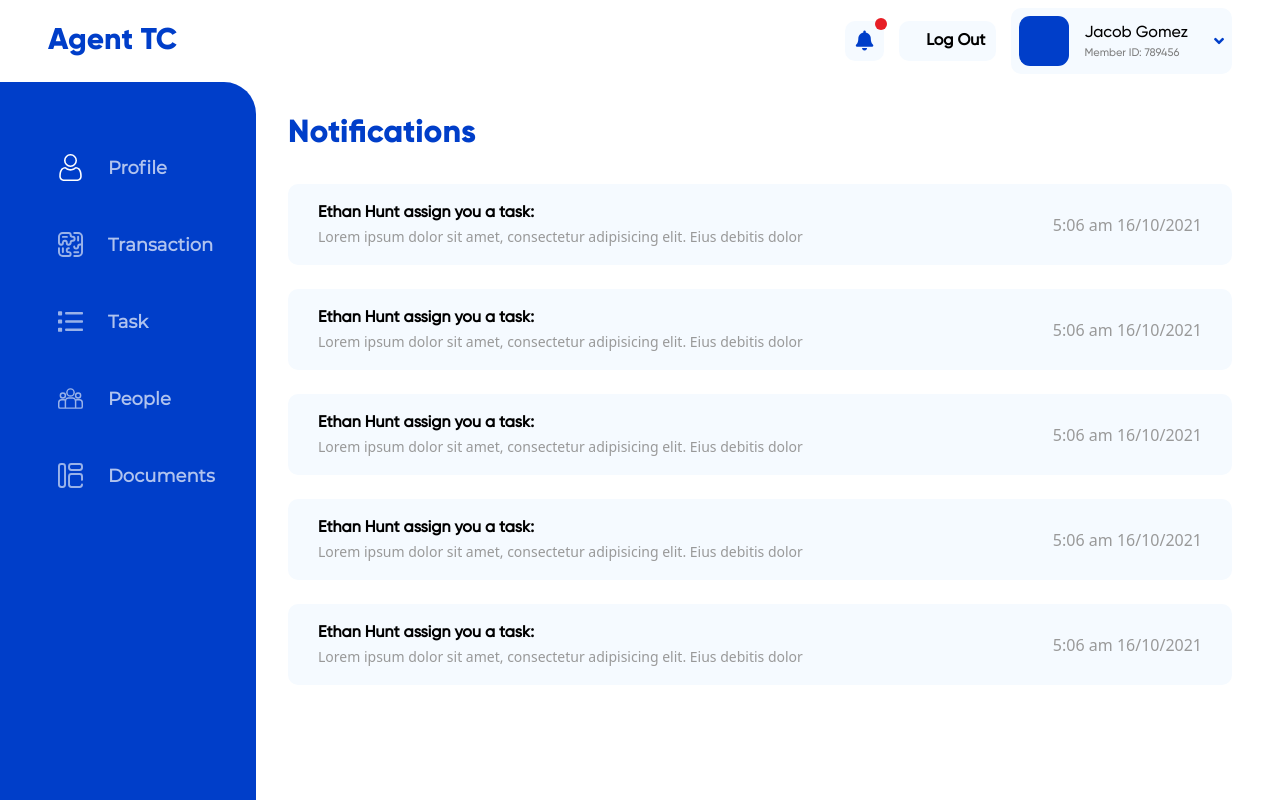
After one commit to NoahConner/TcDashboard, a PHP site: page /notification.php in a window 1280 px wide. The commit adds this page. Run offline with PHP 8.4, Linux system fonts and the light colour scheme; some libraries are stand-ins or nearby versions.

Commit message:
notification-page

```diff
--- a/assets/commons/navbar.php
+++ b/assets/commons/navbar.php
@@ -16,9 +16,11 @@
           <a class="nav-link <?php echo basename($_SERVER['PHP_SELF']) == 'page3.php' ? 'active' : ''; ?>" href="page3.php">page 3</a>
         </li> -->
         <li class="nav-item">
+          <a href="notification.php">
           <div class="notiIco hasBadge">
             <i class="fa fa-bell"></i>
           </div>
+          </a>
         </li>
         <li class="nav-item">
           <div class="notiIco d-flex align-items-center">
--- a/assets/css/submain.css
+++ b/assets/css/submain.css
@@ -1,8 +1,11 @@
 .paxs h6,
-.paxs p{
+.paxs p {
     color: #000;
 }
+
+
 /* css by ahmed */
+
 .nav-pills .nav-link {
     background: #f5faff !important;
     border-radius: 10px !important;
@@ -10,35 +13,67 @@
     padding: 12px 1rem !important;
     text-align: left !important;
     color: #003ec9 !important;
-    font-weight:600;
+    font-weight: 600;
 }
-.check-inp{
-    margin-left:10px;
+
+.check-inp {
+    margin-left: 10px;
 }
-.check-inp h6{
-    font-weight:600;
+
+.check-inp h6 {
+    font-weight: 600;
 }
+
 .cstm-check label,
 .example-det label,
-.example-modal p{
+.example-modal p {
     font-size: 14px;
     font-weight: 600;
     color: #666666;
 }
-.example-det .example-date{
+
+.example-det .example-date {
     margin-left: 15px;
 }
-.modal .cstm-check{
-    background:#F5FAFF;
+
+.modal .cstm-check {
+    background: #F5FAFF;
     border-radius: 15px;
     padding: 0.5rem 1rem;
 }
+
 .modal-header {
     background: #003EC9;
     color: #fff;
 }
 
-.upload-modal .modal-header button{
+.notification-card {
+    background-color: #f5faff;
+    padding: 20px 30px;
+    border-radius: 10px;
+    margin-top: 1.5rem;
+}
+
+.notification-card-text h3 {
+    font-size: 1rem;
+    font-weight: 600 !important;
+    color: #000000 !important;
+}
+
+.notification-card-text h5 {
+    font-size: 14px;
+    margin-bottom: 0%;
+    margin-top: 5px;
+    color: #999999;
+}
+
+.notification-date {
+    color: #999999;
+    font-size: 1rem;
+    font-weight: 500;
+}
+
+.upload-modal .modal-header button {
     background: #fff;
     border: none;
     border-radius: 50px;
@@ -49,46 +84,56 @@
     width: 20px;
     height: 20px;
 }
-.upload-modal .col-sm-6:nth-child(2){
+
+.upload-modal .col-sm-6:nth-child(2) {
     justify-content: flex-end;
 }
-.example-det{
+
+.example-det {
     display: flex;
     flex-wrap: wrap;
 }
-.example-det label{
-    margin-right:10px;
+
+.example-det label {
+    margin-right: 10px;
 }
-.example1{
+
+.example1 {
     background: #f5faff;
-    padding:0.5rem 5rem 0.5rem 1rem;
-    border-radius:15px;
+    padding: 0.5rem 5rem 0.5rem 1rem;
+    border-radius: 15px;
     position: relative;
 }
-.example-modal .modal-body i{
+
+.example-modal .modal-body i {
     position: absolute;
     right: 10px;
     top: 20px;
     cursor: pointer;
 }
-.red-col a{
-    color:#FF0000 !important;
+
+.red-col a {
+    color: #FF0000 !important;
 }
-.add-note{
-    padding:0.7rem 1rem;
-    color:#003ec9;
+
+.add-note {
+    padding: 0.7rem 1rem;
+    color: #003ec9;
     border: 1px solid #003ec9;
     border-radius: 10px;
-    background:#fff;
+    background: #fff;
     font-weight: 500;
 }
-.upload-modal .copy-btn{
+
+.upload-modal .copy-btn {
     background: #003ec9;
-    color:#fff;
-    padding:0.7rem 2rem;
+    color: #fff;
+    padding: 0.7rem 2rem;
+}
 
-}
+
 /* three dots menu */
+
 .dots-list {
     position: absolute;
     right: 10px;
@@ -98,7 +143,6 @@
     padding: 10px 14px 10px 10px;
     border-radius: 10px;
     transition: 0.5s all ease-in-out;
-
 }
 
 .dots-list a {
@@ -128,31 +172,37 @@
 .dots-list a .icon-red {
     color: red;
 }
-.hide-dot-menu{
+
+.hide-dot-menu {
     display: block;
 }
-.example-edit-modal .example1{
+
+.example-edit-modal .example1 {
     padding: 0.5rem 1rem 0.5rem 1rem;
 }
-.btn-col{
+
+.btn-col {
     position: relative;
 }
-.btn-col::after{
+
+.btn-col::after {
     content: "";
     position: absolute;
     top: 0;
-    left:10px;
+    left: 10px;
     z-index: 70;
     width: 1px;
     height: 100%;
     background: #999999;
 }
-.pd-r p{
+
+.pd-r p {
     padding-right: 5rem;
 }
 
 
 /* css by hadi */
+
 .cstm-modal {
     position: relative;
     width: 80% !important;
@@ -479,17 +529,12 @@
     border: none !important;
 }
 
-
-
-
-
-
-@media only screen and (max-width:768px){
-    .select-all-check{
+@media only screen and (max-width:768px) {
+    .select-all-check {
         margin-top: 15px;
     }
-    .upload-modal .col-lg-12:nth-child(1){
-        margin-bottom:15px !important;
+    .upload-modal .col-lg-12:nth-child(1) {
+        margin-bottom: 15px !important;
     }
     .example1 {
         padding: 0.5rem 1rem 0.5rem 1rem;
@@ -501,21 +546,23 @@
         padding-right: 0;
     }
     .btn-col::after {
-       display: none;
+        display: none;
     }
 }
-@media only screen and (max-width:414px){
+
+@media only screen and (max-width:414px) {
     .dots-list {
         right: 23px;
         top: 31px;
     }
 }
-@media only screen and (max-width:375px){
-    .upload-modal .col-sm-6:nth-child(2){
+
+@media only screen and (max-width:375px) {
+    .upload-modal .col-sm-6:nth-child(2) {
         margin-top: 5px;
     }
-.dots-list{
-    opacity: 0;
-    transition: 0.2s all ease-in;
+    .dots-list {
+        opacity: 0;
+        transition: 0.2s all ease-in;
+    }
 }
-}
--- /dev/null
+++ b/notification.php
@@ -0,0 +1,102 @@
+<!DOCTYPE html>
+<html lang="en">
+<?php include './assets/commons/head.php' ?>
+
+<body>
+
+    <!-- navbar -->
+    <?php include('./assets/commons/navbar.php') ?>
+
+
+    <div class="mainDiv my-scrollbar" data-scrollbar>
+
+        <div class="main d-flex">
+
+            <!-- sider -->
+            <?php include('./sider.php') ?>
+            <div class="content task-main mt2">
+                <h1>Notifications</h1>
+                <div class="row">
+                    <div class="col-lg-12">
+                        <div class="notification-card d-flex justify-content-between align-items-center">
+                            <div class="notification-card-text">
+                                <h3>Ethan Hunt assign you a task:</h3>
+                                <h5>Lorem ipsum dolor sit amet, consectetur adipisicing elit. Eius debitis dolor</h5>
+                            </div>
+                            <div class="notification-date">
+                                <span>5:06 am</span>
+                                <span>16/10/2021</span>
+                            </div>
+                        </div>
+                    </div>
+                </div>
+                <div class="row">
+                    <div class="col-lg-12">
+                        <div class="notification-card d-flex justify-content-between align-items-center">
+                            <div class="notification-card-text">
+                                <h3>Ethan Hunt assign you a task:</h3>
+                                <h5>Lorem ipsum dolor sit amet, consectetur adipisicing elit. Eius debitis dolor</h5>
+                            </div>
+                            <div class="notification-date">
+                                <span>5:06 am</span>
+                                <span>16/10/2021</span>
+                            </div>
+                        </div>
+                    </div>
+                </div>
+                <div class="row">
+                    <div class="col-lg-12">
+                        <div class="notification-card d-flex justify-content-between align-items-center">
+                            <div class="notification-card-text">
+                                <h3>Ethan Hunt assign you a task:</h3>
+                                <h5>Lorem ipsum dolor sit amet, consectetur adipisicing elit. Eius debitis dolor</h5>
+                            </div>
+                            <div class="notification-date">
+                                <span>5:06 am</span>
+                                <span>16/10/2021</span>
+                            </div>
+                        </div>
+                    </div>
+                </div>
+                <div class="row">
+                    <div class="col-lg-12">
+                        <div class="notification-card d-flex justify-content-between align-items-center">
+                            <div class="notification-card-text">
+                                <h3>Ethan Hunt assign you a task:</h3>
+                                <h5>Lorem ipsum dolor sit amet, consectetur adipisicing elit. Eius debitis dolor</h5>
+                            </div>
+                            <div class="notification-date">
+                                <span>5:06 am</span>
+                                <span>16/10/2021</span>
+                            </div>
+                        </div>
+                    </div>
+                </div>
+                <div class="row">
+                    <div class="col-lg-12">
+                        <div class="notification-card d-flex justify-content-between align-items-center">
+                            <div class="notification-card-text">
+                                <h3>Ethan Hunt assign you a task:</h3>
+                                <h5>Lorem ipsum dolor sit amet, consectetur adipisicing elit. Eius debitis dolor</h5>
+                            </div>
+                            <div class="notification-date">
+                                <span>5:06 am</span>
+                                <span>16/10/2021</span>
+                            </div>
+                        </div>
+                    </div>
+                </div>
+
+            </div>
+
+        </div>
+
+        <!-- footer -->
+        <?php include('./assets/commons/footer.php') ?>
+    </div>
+
+    <!-- scripts -->
+    <?php include './assets/commons/scripts.php' ?>
+</body>
+
+</html>
```
